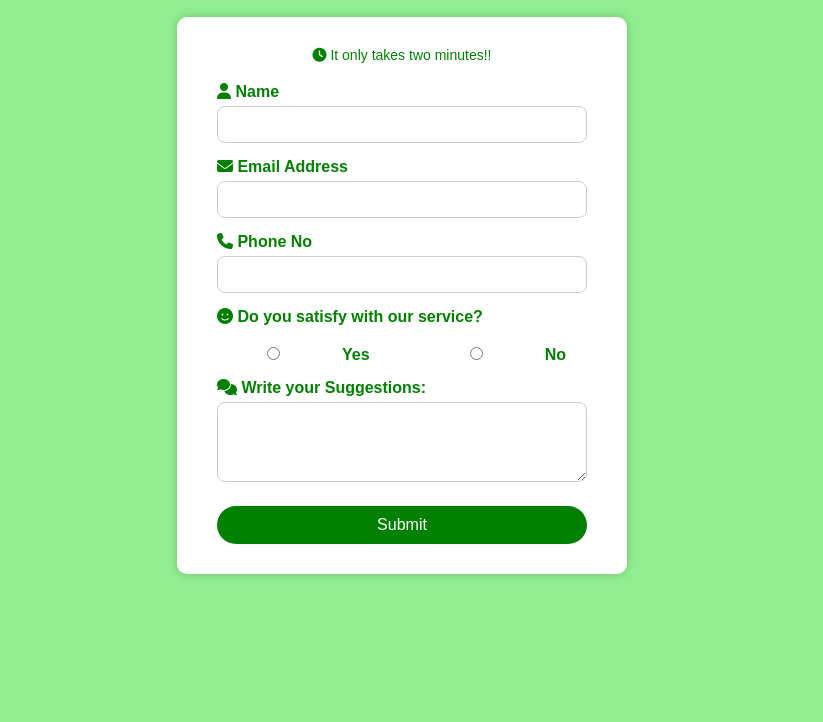
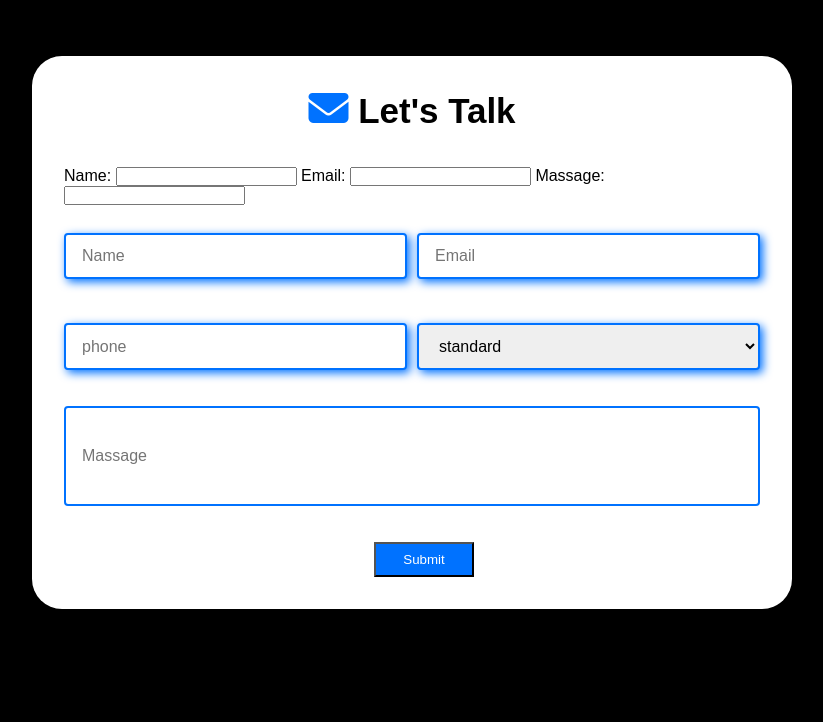
Before and after one commit to dhruvpatel8250/HTML, a plain HTML site: page task2.html in a window 1280 px wide. Shown: the part 78-800 px from the top of the page, without its empty margins (238-1061 px from the left). Drawn offline with Linux system fonts and the light colour scheme.

Commit message:
Add files via upload

```diff
--- a/task2.html
+++ b/task2.html
@@ -2,131 +2,145 @@
 <html lang="en">
 
 <head>
-    <meta charset="UTF-8" />
-    <meta name="viewport" content="width=device-width, initial-scale=1.0" />
-    <title></title>
+    <meta charset="UTF-8">
+    <meta name="viewport" content="width=device-width, initial-scale=1.0">
+    <title>Document</title>
     <link rel="stylesheet" href="https://cdnjs.cloudflare.com/ajax/libs/font-awesome/6.7.2/css/all.min.css"
         integrity="sha512-Evv84Mr4kqVGRNSgIGL/F/aIDqQb7xQ2vcrdIwxfjThSH8CSR7PBEakCr51Ck+w+/U6swU2Im1vVX0SVk9ABhg=="
         crossorigin="anonymous" referrerpolicy="no-referrer" />
     <style>
         * {
+            box-sizing: border-box;
             margin: 0;
             padding: 0;
-            box-sizing: border-box;
+        }
+
+        h1 {
+            font-size: 35px;
         }
 
         body {
-            background-color: lightgreen;
+            height: 100%;
             font-family: Arial, sans-serif;
-            display: flex;
-            flex-direction: column;
-            align-items: center;
-            margin: 0;
-            padding: 20px;
+            background-color: black;
         }
 
-        h1 {
-            color: green;
+        .login-wrapper {
+            max-width: 760px;
+            margin: auto;
+            padding: 2rem;
+            background: #fff;
+            border-radius: 30px;
+            margin-top: 5%;
+            box-shadow: 0 4px 15px rgba(0, 0, 0, 0.1);
+            top: 70px;
+            left: 10px;
+            position: relative;
         }
 
-        h4 {
-            color: black;
-            margin-bottom: 20px;
+        .input-field {
+            width: 50%;
+            display: flex;
+            padding: 0.75rem 1rem;
+            margin: 0.5rem 0 1rem;
+            border: 2px solid #0072ff;
+            border-radius: 4px;
+            font-size: 1rem;
+            box-shadow: 3px 3px 10px #0072ff;
         }
 
-        .form-container {
-            background-color: #fff;
-            border-radius: 10px;
-            padding: 30px 40px;
-            box-shadow: 0 0 10px rgba(0, 0, 0, 0.2);
-            width: 100%;
-            max-width: 450px;
+        .flex {
+            display: flex;
+            /* flex-wrap: wrap; */
+            gap: 10px;
+
+
         }
 
-        .form-container p {
-            font-size: 14px;
-            color: green;
-            margin-bottom: 20px;
-            text-align: center;
+        .flex2 {
+            width: 100%;
         }
 
-        label {
+        .forgot {
+            text-align: right;
             display: block;
-            margin-top: 15px;
-            font-weight: bold;
-            color: green;
+            font-size: 10px;
+            color: #555;
+            text-decoration: none;
+
         }
 
-        input[type="text"],
-        input[type="email"],
-        textarea {
-            width: 100%;
-            padding: 10px;
-            margin-top: 5px;
-            border: 1px solid #ccc;
-            border-radius: 8px;
+        .btn {
+            width: 100px;
+            height: 35px;
+            margin-left: 310px;
+            background-color: #0072ff;
+            color: white;
         }
 
-        textarea {
-            height: 80px;
+        .input-field2 {
+            width: 100%;
+            display: flex;
+            padding: 0.75rem 1rem;
+            margin: 0.5rem 0 1rem;
+            border: 2px solid #0072ff;
+            border-radius: 4px;
+            font-size: 1rem;
         }
 
-        .radio-group {
-            display: flex;
-            justify-content: flex-start;
-            align-items: center;
-            margin-top: 5px;
-            gap: 100px;
-            margin-left: 50px;
+        .fa {
+            font-size: 40px;
+            color: #0072ff;
+            /* color: white; */
         }
 
-        .submit-btn {
-            width: 100%;
-            padding: 10px;
-            background-color: green;
-            color: white;
-            font-size: 16px;
-            border: none;
-            border-radius: 25px;
-            margin-top: 20px;
-            cursor: pointer;
+        .input-field2 {
+            height: 100px;
         }
 
-        .submit-btn:hover {
-            background-color: green;
+        .input-field3 {
+            width: 50%;
+            display: flex;
+            padding: 0.75rem 1rem;
+            margin: 0.5rem 0 1rem;
+            border: 2px solid #0072ff;
+            border-radius: 4px;
+            font-size: 1rem;
+            box-shadow: 3px 3px 10px #0072ff;
+
         }
     </style>
 </head>
 
 <body>
-    <h1>GeeksforGeeks</h1>
-    <h4>Feedback Form using HTML and CSS</h4>
-
-    <div class="form-container">
-        <p><i class="fa-solid fa-clock"></i> It only takes two minutes!!</p>
-        <form>
-            <label class="icon-label"><i class="fa-solid fa-user"></i>&nbsp;Name</label>
-            <input type="text" name="name" required>
-
-            <label class="email-icon"><i class="fa-solid fa-envelope"></i>&nbsp;Email Address</label>
-            <input type="email" name="email" required>
-
-            <label class="phone-icon"><i class="fa-solid fa-phone"></i>&nbsp;Phone No</label>
-            <input type="text" name="phone" required>
-
-            <label class="emoji-label"><i class="fa-solid fa-face-smile"></i>&nbsp;Do you satisfy with our service?</label>
-            <div class="radio-group">
-                <label><input type="radio" name="satisfaction" value="yes" required>&nbsp;&nbsp;&nbsp;&nbsp;&nbsp;&nbsp;&nbsp;&nbsp;&nbsp;&nbsp;&nbsp;&nbsp;&nbsp; Yes</label>
-                <label><input type="radio" name="satisfaction" value="no">&nbsp;&nbsp;&nbsp;&nbsp;&nbsp;&nbsp;&nbsp;&nbsp;&nbsp;&nbsp;&nbsp;&nbsp;&nbsp; No</label>
-            </div>
-
-            <label class="suggestion-icon"><i class="fa-solid fa-comments"></i>&nbsp;Write your Suggestions:</label>
-            <textarea name="suggestions"></textarea>
-
-            <button type="submit" class="submit-btn">Submit</button>
-        </form>
+    <div class="login-wrapper">
+        <h1>
+            <center><i class="fa-solid fa-envelope fa"></i>&nbsp;Let's Talk</center>
+        </h1><br><br>
+        <lable>Name:</lable>
+        <input type="text">
+        <lable>Email:</lable>
+        <input type="text">
+        <lable>Massage:</lable>
+        <input type="text">
+        <div class="flex" style="margin-top:20px">
+            <input type="text" class="input-field" placeholder="Name">
+            <input type="text" class="input-field" placeholder="Email">
+        </div>
+        <div class="flex" style="margin-top:20px">
+            <input type="text" class="input-field" placeholder="phone">
+            <select name="" id="" class="input-field3">
+                <option value="" >standard</option>
+                <option value="">10</option>
+                <option value="">11</option>
+                <option value="">12</option>
+            </select>
+        </div>
+        <div class="flex2" style="margin-top:20px">
+            <input type="text" class="input-field2" placeholder="Massage">
+        </div>
+        <button class="btn" style="margin-top:20px">Submit</button>
     </div>
-
 </body>
 
 </html>
```
